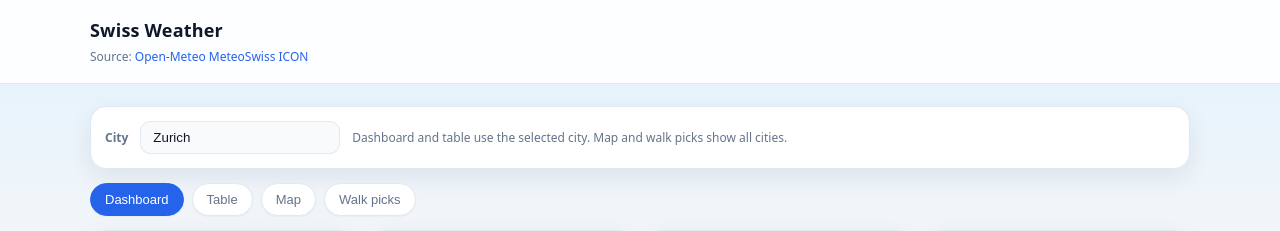
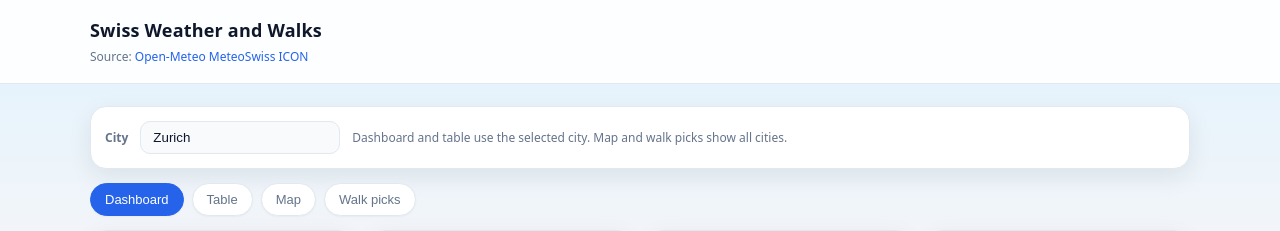
Before and after one commit to Khrabraia/project-swiss-weather, a Flask app: template templates/weather.html in a window 1280 px wide. Shown: the top 231 px of the page. Run offline with Flask 3, Linux system fonts and the light colour scheme; the template is opened without the code that fills it, so the values that code supplies are empty; some libraries are stand-ins or nearby versions.

Commit message:
title changed

```diff
--- a/templates/base.html
+++ b/templates/base.html
@@ -11,7 +11,7 @@
     <header class="header">
       <div class="container header__inner">
         <div>
-          <div class="title">Swiss Weather</div>
+          <div class="title">Swiss Weather and Walks</div>
           <div class="subtitle">
             Source: <a href="{{ meta.doc_url }}" target="_blank" rel="noreferrer">Open‑Meteo MeteoSwiss ICON</a>
           </div>
```
